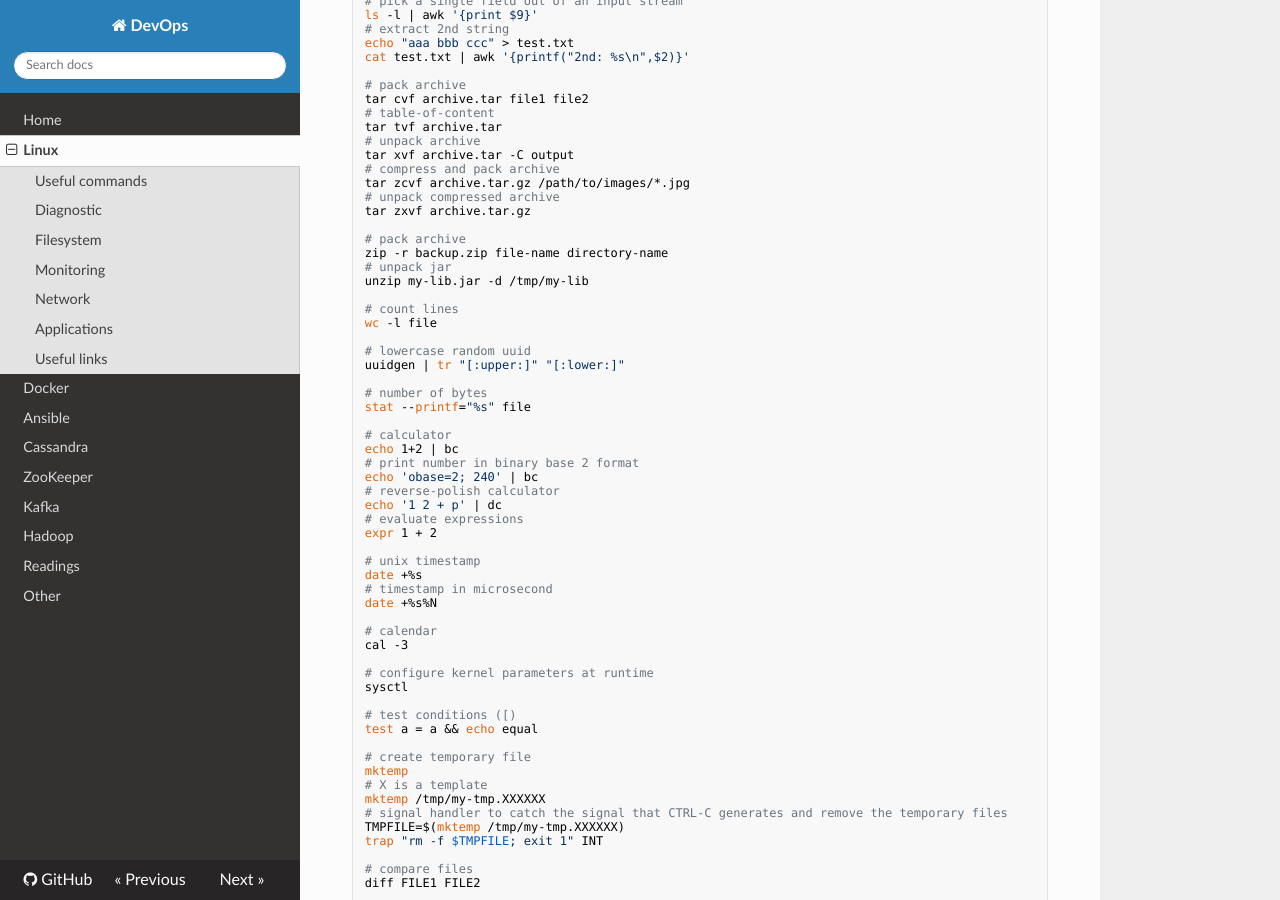
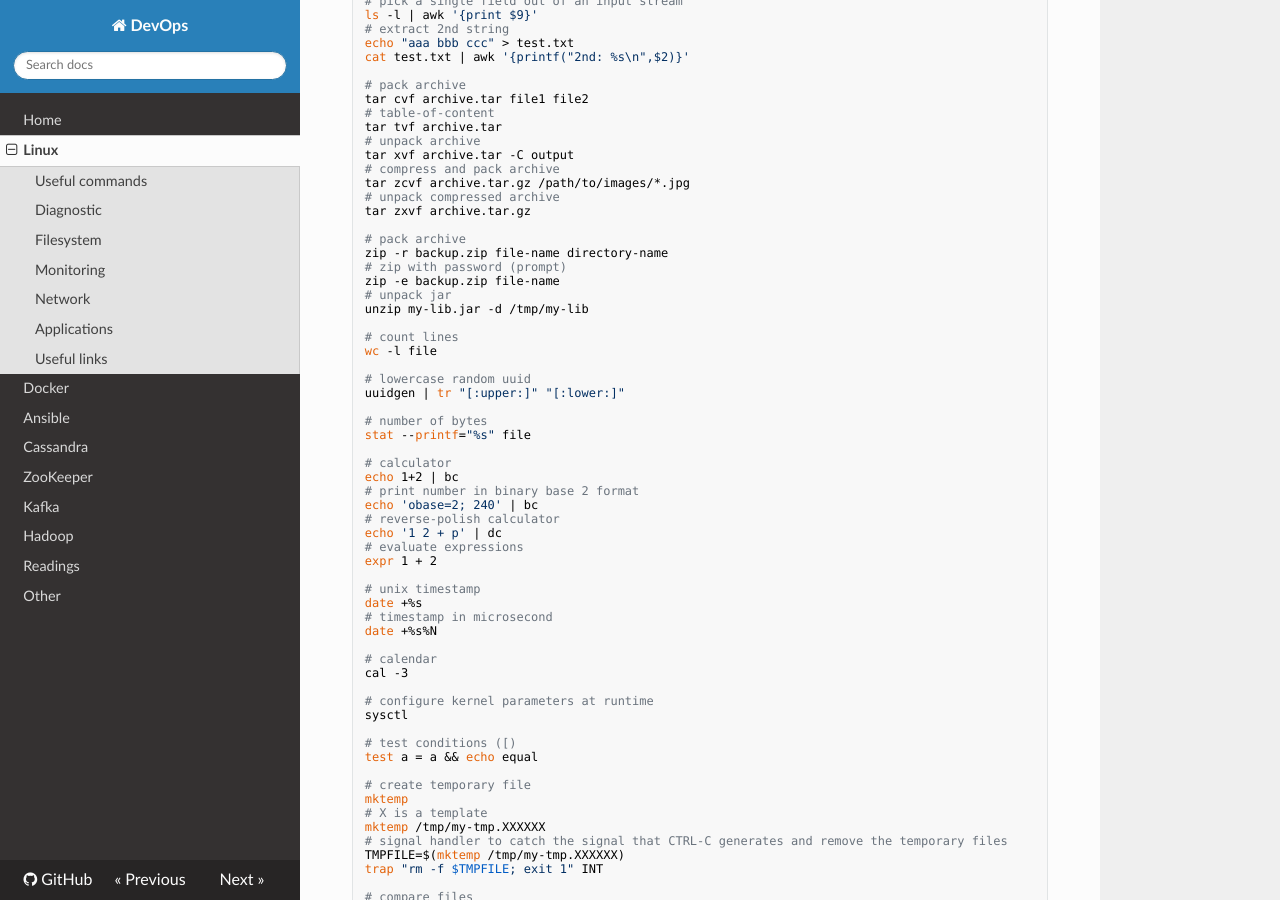
Before and after one commit to niqdev/devops, an MkDocs documentation site: the page built from docs/linux.md, in a window 1280 px wide and 900 px high, scrolled down 593 px. Built offline with MkDocs 1.6.1, drawn with Linux system fonts in a browser that asks for light colours; nearby versions of some CDN libraries; old or Windows-style settings are respelled for this version of MkDocs.

Commit message:
doc: update linux

```diff
--- a/docs/linux.md
+++ b/docs/linux.md
@@ -48,6 +48,8 @@ tar zxvf archive.tar.gz
 
 # pack archive
 zip -r backup.zip file-name directory-name
+# zip with password (prompt)
+zip -e backup.zip file-name
 # unpack jar
 unzip my-lib.jar -d /tmp/my-lib
 
```
